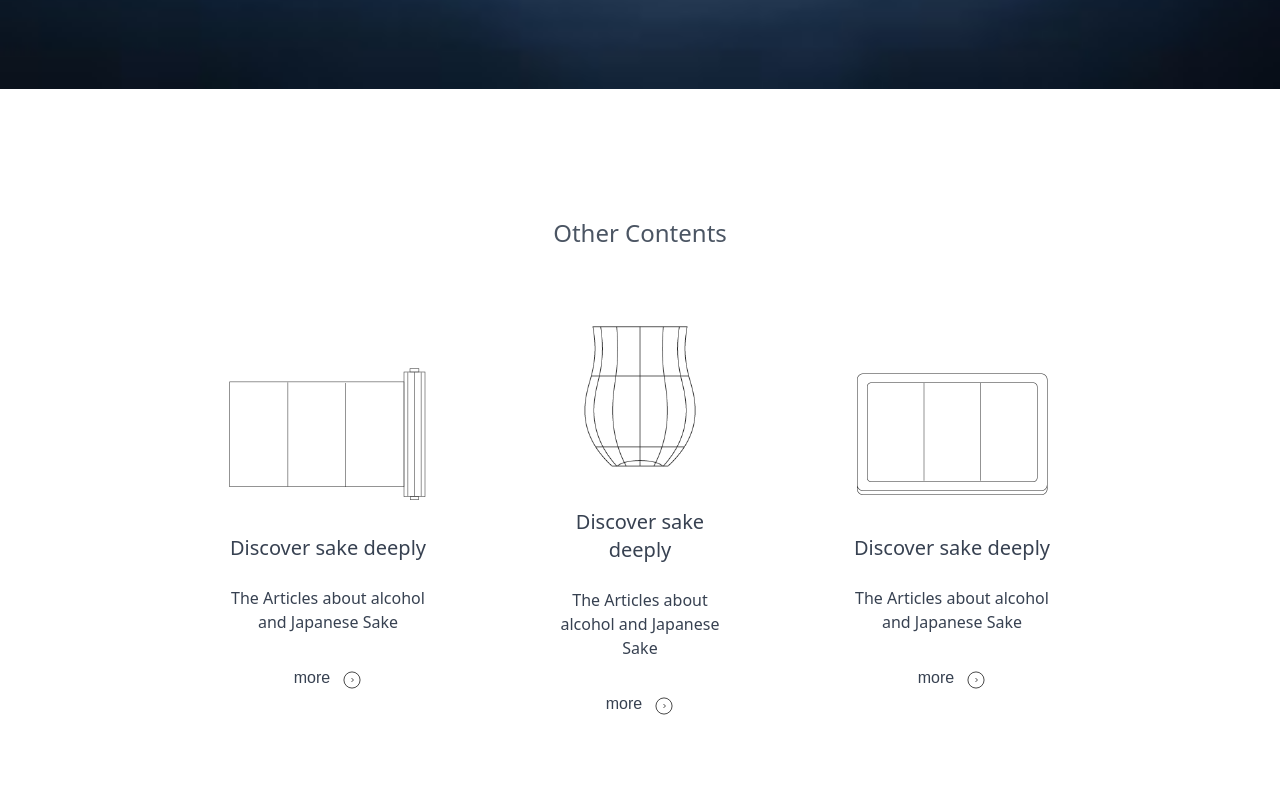
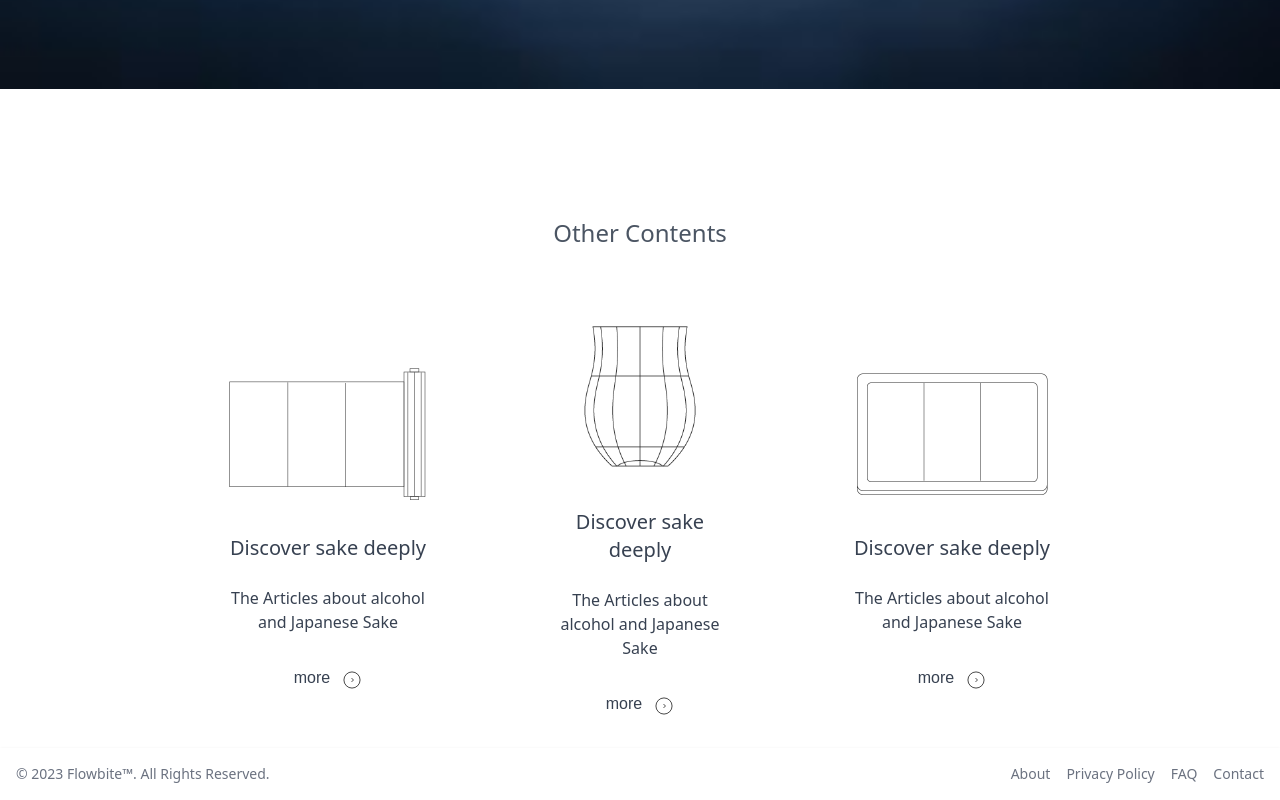
Before and after one commit to Ayumu1995/japanese-sake-website, a website: page index.html in a window 1280 px wide. Shown: the part 3978-4778 px from the top of the page. Before the commit the page ends 4726 px from the top, so only its background shows below. Drawn offline with nearby package versions, Linux system fonts and the light colour scheme; files that its build step writes are made by us from their sources; a web font is replaced by a local one.

Commit message:
Create footer

```diff
--- a/index.html
+++ b/index.html
@@ -285,5 +285,30 @@
         </div>
       </section>
     </main>
+
+    <footer class="bg-white shadow dark:bg-gray-800">
+      <div class="w-full mx-auto max-w-screen-xl p-4 flex justify-between">
+        <span class="text-sm text-gray-500 sm:text-center dark:text-gray-400"
+          >© 2023 <a href="https://flowbite.com/" class="hover:underline">Flowbite™</a>. All Rights
+          Reserved.
+        </span>
+        <ul
+          class="flex flex-wrap items-start text-sm font-medium text-gray-500 dark:text-gray-400 sm:mt-0"
+        >
+          <li>
+            <a href="#" class="hover:underline me-4 md:me-6">About</a>
+          </li>
+          <li>
+            <a href="#" class="hover:underline me-4 md:me-6">Privacy Policy</a>
+          </li>
+          <li>
+            <a href="#" class="hover:underline me-4 md:me-6">FAQ</a>
+          </li>
+          <li>
+            <a href="#" class="hover:underline">Contact</a>
+          </li>
+        </ul>
+      </div>
+    </footer>
   </body>
 </html>
```
